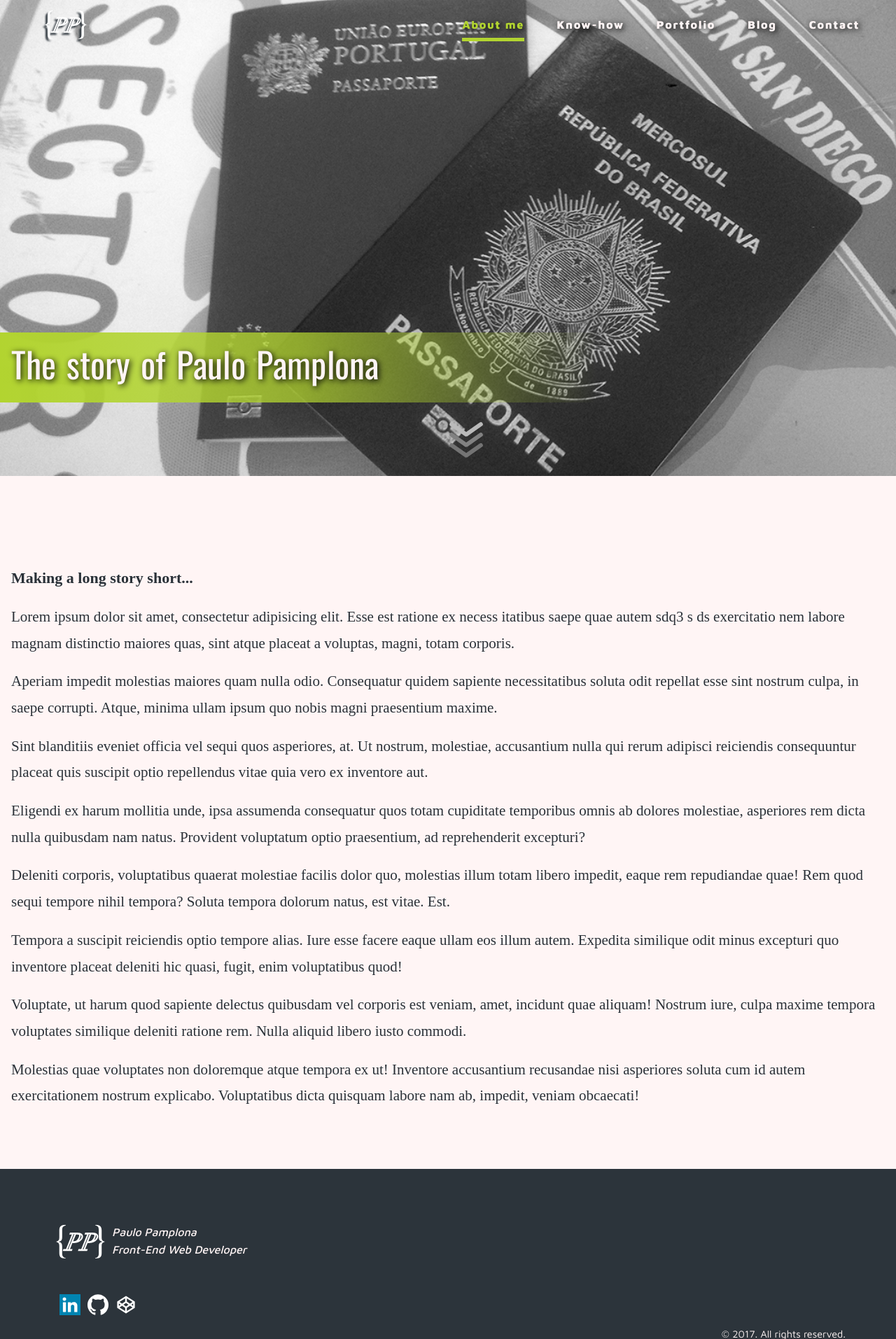
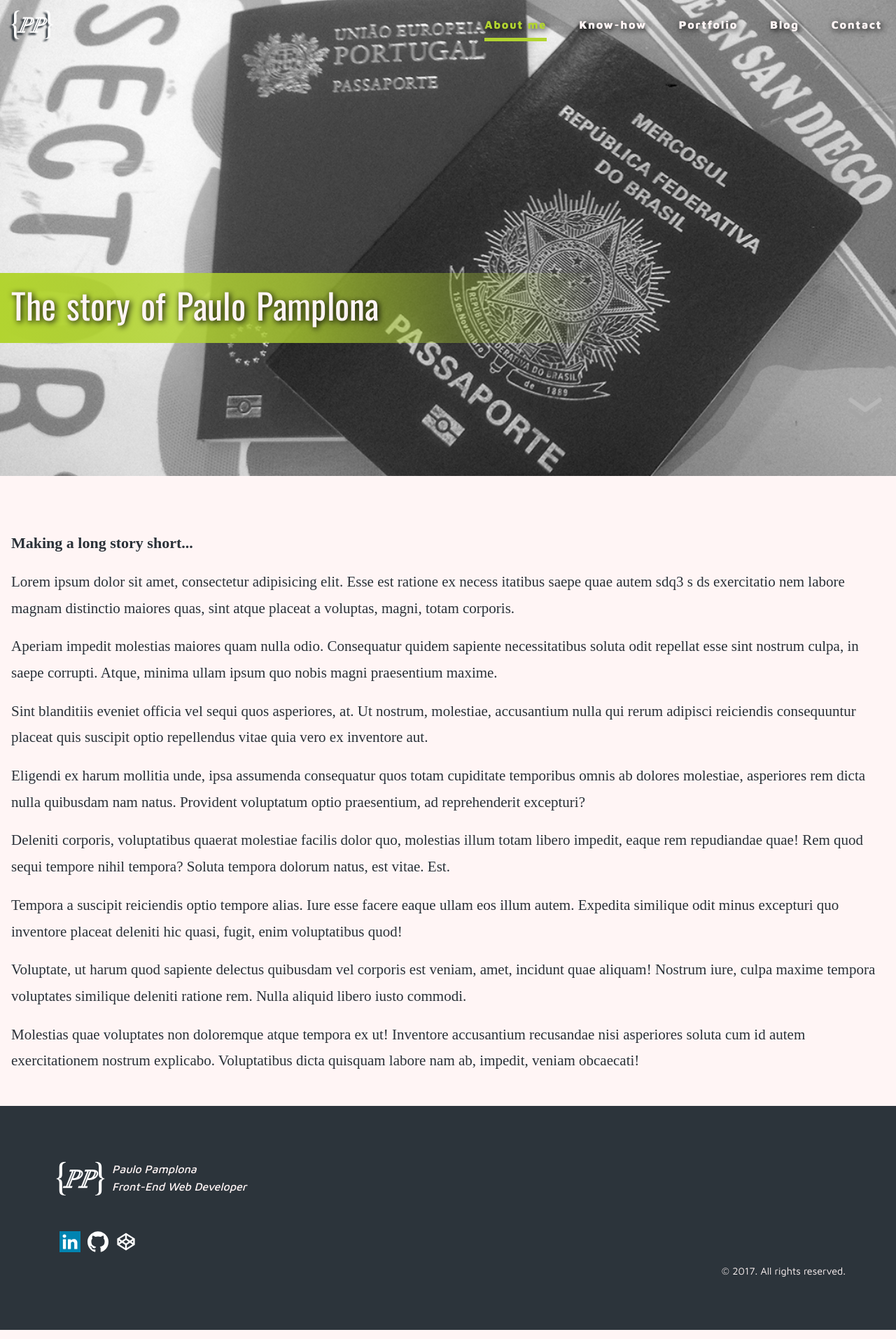
Before and after one commit to pamplonapaulo/portfolio, a PHP site: page /pages/about.html in a window 1280 px wide. Shown: the top 1913 px of the page at 70% size. Run offline with PHP 8.4, Linux system fonts and the light colour scheme; some web fonts are replaced.

Commit message:
o parto margins

```diff
--- a/css/style.css
+++ b/css/style.css
@@ -252,7 +252,7 @@ Header Components
 
 -------------------------------- */
 .header {
-  position: fixed;
+  position: relative;
   z-index: 2;
   top: 0;
   left: 0;
@@ -266,12 +266,19 @@ Header Components
       position: absolute;
       height: 70px;
       background-color: transparent; } }
+  @media only screen and (min-width: 1170px) {
+    .header {
+      max-width: 1280px;
+      min-width: 320px;
+      margin: -70px auto 0 auto;
+      padding-top: 70px;
+      position: relative; } }
 
 #logo {
   width: 40px;
   height: auto;
   float: left;
-  margin: 13px 0 0 5%;
+  margin: 13px 0 0 16px;
   z-index: 95; }
   #logo > a > img {
     display: block;
@@ -284,7 +291,7 @@ Header Components
     #logo {
       position: relative;
       width: 60px;
-      margin: 15px 0 0 5%; } }
+      margin: 15px 0 0 16px; } }
 
 .shadow {
   -webkit-filter: drop-shadow(-3px 3px 1px #2C343B);
@@ -292,7 +299,7 @@ Header Components
 
 /* --------------------------------
 
-Animated Hamburguer Icon
+Hamburguer Icon
 
 -------------------------------- */
 .nav-hamb div {
@@ -328,7 +335,8 @@ Animated Hamburguer Icon
       margin: 1.5em 1em 0 0; } }
   @media only screen and (min-width: 1170px) {
     #hamb-nav {
-      display: none; } }
+      display: none;
+      margin: .75em 16px 0 0; } }
 
 #hamb-nav span {
   display: block;
@@ -451,7 +459,6 @@ Responsive Top Menu
         width: auto;
         clear: right;
         float: right;
-        margin-right: 2em;
         line-height: 70px; }
       .menu li {
         line-height: 1em;
@@ -513,13 +520,11 @@ Responsive Top Menu
       padding: auto auto;
       top: -30px; }
       .subMenu > ul li {
+        display: block;
         margin: 0 auto;
         padding: 10px 15px; }
       .subMenu > ul li:first-child {
         margin-top: 90px; } }
-  @media only screen and (min-width: 1170px) {
-    .subMenu > ul li {
-      display: block; } }
 
 .subMenu > ul {
   background-color: rgba(178, 212, 48, 0.3); }
@@ -554,8 +559,10 @@ Hero Image
 #heroImage {
   background-size: cover;
   background-position: center;
-  position: relative;
-  height: 360px; }
+  position: absolute;
+  height: 360px;
+  width: 100%;
+  top: 0; }
   @media only screen and (min-width: 768px) {
     #heroImage {
       height: 500px; } }
@@ -563,16 +570,25 @@ Hero Image
     #heroImage {
       height: 680px; } }
 
+/* --------------------------------
+
+Animated Title
+
+-------------------------------- */
 .headerSection {
-  position: absolute;
+  position: relative;
   top: 25px;
   width: 100%;
   color: #fff;
   text-align: center;
   transform: translate(0%, -50%); }
+  @media only screen and (min-width: 1170px) {
+    .headerSection {
+      position: absolute;
+      transform: translate(0%, -85%); } }
   .headerSection .headerWrap {
     background: linear-gradient(to right, #b2d430, rgba(178, 212, 48, 0.75), transparent, transparent);
-    position: absolute;
+    position: relative;
     height: 100px;
     width: 100%;
     top: 210px;
@@ -582,46 +598,38 @@ Hero Image
         top: 350px; } }
     @media only screen and (min-width: 1170px) {
       .headerSection .headerWrap {
-        top: 450px; } }
-
-/* --------------------------------
-
-Animated Title
-
--------------------------------- */
-div.main-content.container-lg {
-  margin: auto;
+        top: 450px;
+        display: block; } }
+    .headerSection .headerWrap div.main-content.container-lg {
       padding-bottom: 0;
       top: 0;
       display: table-cell;
       vertical-align: middle; }
       @media only screen and (min-width: 1170px) {
-    div.main-content.container-lg {
-      top: -30px; } }
-
-h6 {
-  position: relative;
+        .headerSection .headerWrap div.main-content.container-lg {
+          top: 20px;
+          display: block; } }
+      .headerSection .headerWrap div.main-content.container-lg h6 {
         text-align: left;
         z-index: 999;
-  margin-left: 16px;
-  display: block;
+        padding-left: 16px;
+        vertical-align: middle;
         font-size: 3rem;
         font-family: "Oswald", sans-serif;
         color: #FFF5F5;
         text-shadow: 2px 2px 8px #000; }
         @media only screen and (min-width: 768px) {
-    h6 {
+          .headerSection .headerWrap div.main-content.container-lg h6 {
             font-size: 4rem; } }
         @media only screen and (min-width: 1170px) {
-    h6 {
-      font-size: 5rem; } }
-
-h6 > span {
+          .headerSection .headerWrap div.main-content.container-lg h6 {
+            font-size: 5rem;
+            display: block; } }
+        .headerSection .headerWrap div.main-content.container-lg h6 > span {
           display: block;
           margin-right: 0.3em;
           float: left; }
-
-span span {
+          .headerSection .headerWrap div.main-content.container-lg h6 > span span {
             opacity: 0;
             backface-visibility: visible;
             transition-property: all;
@@ -645,13 +653,14 @@ Scroll down arrow icon
   .arrow-wrapper {
     position: absolute;
     top: -140px;
-    text-align: center;
+    text-align: right;
     margin-left: auto;
     margin-right: auto;
     display: block;
     width: 100%;
     height: 55px;
     padding-top: 10px;
+    padding-right: 70px;
     z-index: 99; }
     .arrow-wrapper .arrow {
       position: absolute;
@@ -707,7 +716,12 @@ Slider
 .hero {
   position: relative;
   -webkit-font-smoothing: antialiased;
-  -moz-osx-font-smoothing: grayscale; }
+  -moz-osx-font-smoothing: grayscale;
+  position: absolute;
+  top: 0;
+  left: 0;
+  width: 100%;
+  clear: both; }
 
 .hero-slider {
   position: relative;
@@ -1066,26 +1080,32 @@ Slider Navigation
 Main Content
 
 -------------------------------- */
-.main-content {
+main.main-content {
   margin: 0 auto 5em auto;
-  padding-bottom: 1em; }
-  .main-content h2 {
+  padding-bottom: 1em;
+  margin-top: 300px; }
+  main.main-content h2 {
     font-size: 2.2rem;
     font-family: "Droid Serif", serif;
     line-height: 1.8;
     color: #2a3138;
     margin: .8em 16px;
     font-weight: 800; }
-  .main-content p {
+  main.main-content p {
     font-size: 1.8rem;
     font-family: "Droid Serif", serif;
     line-height: 1.8;
     color: #2a3138;
     margin: .8em 16px; }
+  @media only screen and (min-width: 768px) {
+    main.main-content {
+      margin-top: 470px; } }
   @media only screen and (min-width: 1170px) {
-    .main-content {
+    main.main-content {
+      top: 100px;
+      margin-top: 590px;
       padding: 3em 0; }
-      .main-content p {
+      main.main-content p {
         font-size: 2.1rem; } }
 
 #instaFeed li {
--- a/pages/about.html
+++ b/pages/about.html
@@ -62,7 +62,6 @@
 
     <!-- Hero Image -->
     <section id="heroImage" style="background-image: url(../assets/about-me.jpg);">
-
         <article class="headerSection">
             <div class="headerWrap">
                <div class="main-content container-lg">
@@ -71,7 +70,6 @@
             </div>
         </article>
     </section>
-
 
    <main id="first" class="main-content container-lg">
 
--- a/scss/style.scss
+++ b/scss/style.scss
@@ -188,7 +188,7 @@ Header Components
 
 -------------------------------- */
 .header {
-	position: fixed;
+	position: relative;
 	z-index: 2;
 	top: 0;
 	left: 0;
@@ -202,13 +202,21 @@ Header Components
 		height: $header-M;
 		background-color: transparent;
 	}
+
+    @include MQ(L) {
+        max-width: 1280px;
+        min-width: 320px;
+        margin: -70px auto 0 auto;
+        padding-top: 70px;
+        position: relative;
+    }
 }
 
 #logo {
     width: 40px;
     height: auto;
 	float: left;
-	margin: 13px 0 0 5%;
+	margin: 13px 0 0 16px;
     z-index: 95;
 
 	> a > img {
@@ -225,7 +233,7 @@ Header Components
 	@include MQ(M) {
         position: relative;
         width: 60px;
-		margin: 15px 0 0 5%;
+		margin: 15px 0 0 16px;
 	}
 }
 
@@ -236,7 +244,7 @@ Header Components
 
 /* --------------------------------
 
-Animated Hamburguer Icon
+Hamburguer Icon
 
 -------------------------------- */
 .nav-hamb div {
@@ -252,6 +260,7 @@ Animated Hamburguer Icon
 	margin: 0;
 }
  #hamb-nav {
+
      margin: .75em 1em 0 0;
      float: right;
      width: 40px;
@@ -274,6 +283,8 @@ Animated Hamburguer Icon
      }
      @include MQ(L) {
          display: none;
+         margin: .75em 16px 0 0;
+
      }
 }
 #hamb-nav span {
@@ -371,7 +382,6 @@ Responsive Top Menu
             margin-top: 0;
             display: block;
         }
-
     }
 
     li {
@@ -388,7 +398,6 @@ Responsive Top Menu
         }
     }
 
-
     li:hover {
         background: $color-green;
     }
@@ -396,7 +405,6 @@ Responsive Top Menu
     @include MQ(M) {
         margin-top: 0;
     }
-
 
     @include MQ(L) {
         position: absolute;
@@ -416,7 +424,6 @@ Responsive Top Menu
             width: auto;
             clear: right;
             float: right;
-            margin-right: 2em;
             line-height: $header-M;
         }
 
@@ -469,7 +476,6 @@ Responsive Top Menu
     @include MQ(L) {
         font-weight: 800;
         cursor:auto;
-
     }
 }
 
@@ -498,18 +504,12 @@ Responsive Top Menu
         top: -30px;
 
         li {
+            display: block;
             margin: 0 auto;
             padding: 10px 15px;
         }
         li:first-child {
             margin-top:90px;
-        }
-    }
-
-    li {
-
-        @include MQ(L) {
-            display: block;
         }
     }
 }
@@ -539,14 +539,12 @@ Responsive Top Menu
     }
 }
 
-
 .subMenu ul li:hover {
     color: $color-white;
     background-color: $color-black;
 
     @include MQ(L) {
         background-color: rgba($color-green, 1);
-
     }
 }
 
@@ -558,8 +556,10 @@ Hero Image
 #heroImage {
     background-size: cover;
     background-position: center;
-    position: relative;
+    position: absolute;
     height: $intro-height-S;
+    width: 100%;
+    top: 0;
 
     @include MQ(M) {
         height: $intro-height-M;
@@ -569,17 +569,29 @@ Hero Image
         height: $intro-height-L;
     }
 }
+
+
+/* --------------------------------
+
+Animated Title
+
+-------------------------------- */
 .headerSection  {
-    position: absolute;
+    position: relative;
     top:25px;
     width: 100%;
     color:#fff;
     text-align: center;
     transform: translate(0%,-50%);
 
+    @include MQ(L) {
+        position: absolute;
+        transform: translate(0%,-85%);
+    }
+
     .headerWrap {
         background: linear-gradient(to right, rgba($color-green, 1), rgba($color-green, .75), transparent, transparent);
-        position: absolute;
+        position: relative;
         height: 100px;
         width: 100%;
         top: 210px;
@@ -591,38 +603,30 @@ Hero Image
 
         @include MQ(L) {
             top: 450px;
-        }
-    }
+            display: block;
         }
 
-/* --------------------------------
-
-Animated Title
-
--------------------------------- */
         div.main-content.container-lg {
-	margin: auto;
             padding-bottom: 0;
             top: 0;
             display: table-cell;
             vertical-align: middle;
 
             @include MQ(L) {
-        top: -30px;
-    }
+                top: 20px;
+                display: block;
+
             }
 
             h6 {
-    position: relative;
                 text-align: left;
                 z-index: 999;
-    margin-left: 16px;
-	display: block;
+                padding-left: 16px;
+                vertical-align: middle;
                 font-size: 3rem;
                 font-family: $font-0;
                 color: $color-white;
                 text-shadow: 2px 2px 8px #000;
-
 
                 @include MQ(M) {
                     font-size: 4rem;
@@ -631,16 +635,15 @@ h6 {
 
                 @include MQ(L) {
                     font-size: 5rem;
-    }
+                    display: block;
                 }
 
-h6 > span {
+                > span {
                     display: block;
                     margin-right: 0.3em;
                     float: left;
-}
 
-span span {
+                    span {
                         opacity: 0;
                         backface-visibility: visible;
                         transition-property: all;
@@ -655,6 +658,11 @@ span span {
                         -webkit-transform: perspective(1050px) rotateY(0deg) scale(0.5);
                         display: inline-block;
                     }
+                }
+            }
+        }
+    }
+}
 
 /* --------------------------------
 
@@ -665,13 +673,14 @@ Scroll down arrow icon
     .arrow-wrapper {
         position: absolute;
         top: -140px;
-        text-align: center;
+        text-align: right;
         margin-left: auto;
         margin-right: auto;
         display: block;
         width: 100%;
         height: 55px;
         padding-top: 10px;
+        padding-right: 70px;
         z-index: 99;
 
         .arrow {
@@ -756,12 +765,23 @@ Slider
 .hero {
 	position: relative;
 	@include font-smoothing;
+
+
+    position: absolute;
+    top: 0;
+    left: 0;
+    width: 100%;
+    clear: both;
+
+
+
 }
 
 .hero-slider {
 	position: relative;
 	height: $intro-height-S;
     overflow: hidden;
+
 
 	li {
 		position: absolute;
@@ -1220,9 +1240,10 @@ Main Content
 
 -------------------------------- */
 
-.main-content {
+main.main-content {
 	margin: 0 auto 5em auto;
 	padding-bottom: 1em;
+    margin-top: 300px;
 
     h2 {
 		font-size: 2.2rem;
@@ -1241,7 +1262,13 @@ Main Content
 		margin: .8em 16px;
 	}
 
+    @include MQ(M) {
+        margin-top: 470px;
+    }
+
 	@include MQ(L) {
+        top: 100px;
+        margin-top: 590px;
 		padding: 3em 0;
 
 		p {
```
Also changed, not shown: scss/style.css (+240 -218 lines), 2 other files. Lines whose indentation alone changed are shown as unchanged.
